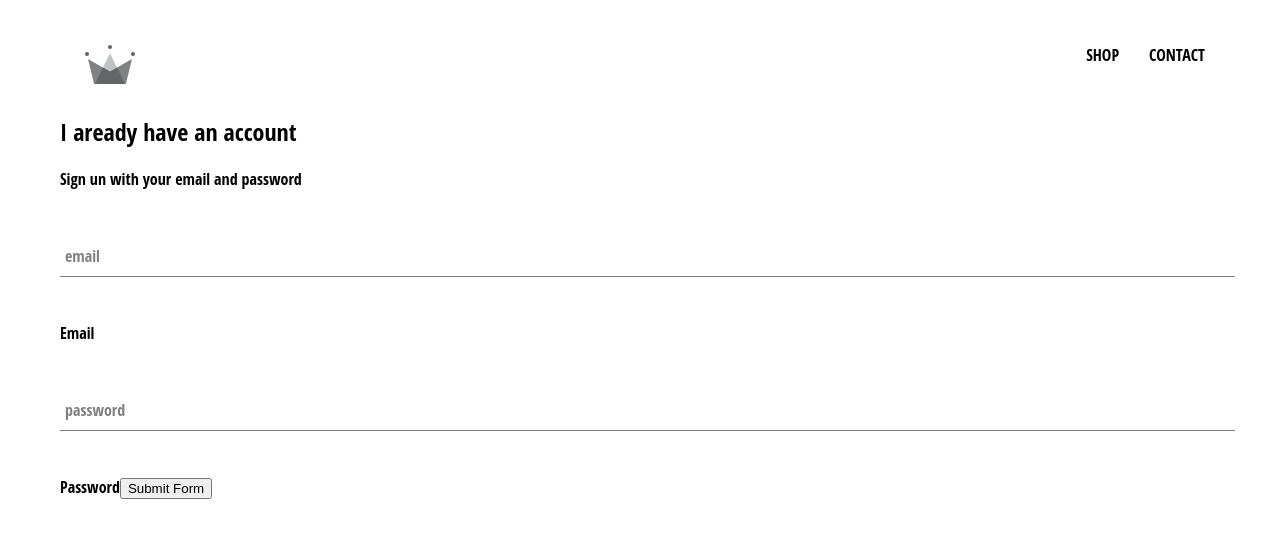
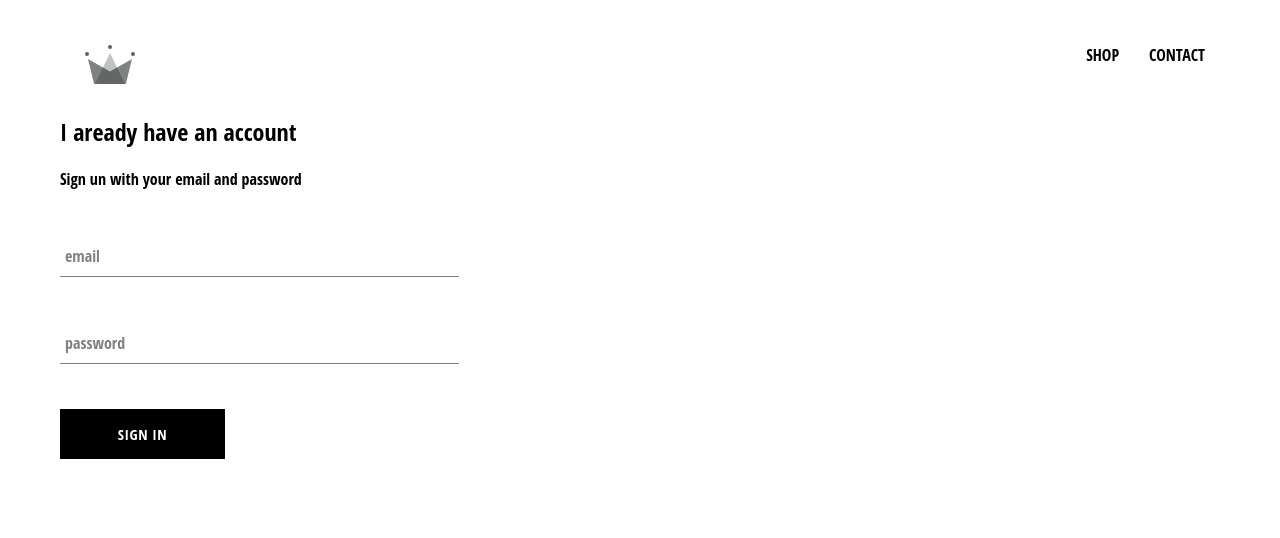
Before and after one commit to sargey18/react-ecomm, a React (Create React App) app in the folder crwn-clothing/: page /signin in a window 1280 px wide. Shown: the top 538 px of the page. Built offline with nearby package versions, Linux system fonts and the light colour scheme.

Commit message:
added the first custom button, linked to the children elements

```diff
--- /dev/null
+++ b/crwn-clothing/src/components/custom-button/custom-button.component.jsx
@@ -0,0 +1,11 @@
+import React from "react";
+
+import './custom-button.styles.scss';
+
+const CustomButton = ({children, ...otherProps}) => (
+    <button className="custom-button" {...otherProps}>
+        {children}
+    </button>
+);
+
+export default CustomButton;
--- /dev/null
+++ b/crwn-clothing/src/components/custom-button/custom-button.styles.scss
@@ -0,0 +1,22 @@
+.custom-button {
+  min-width: 165px;
+  width: auto;
+  height: 50px;
+  letter-spacing: 0.5px;
+  line-height: 50px;
+  padding: 0 35px 0 35px;
+  font-size: 15px;
+  background-color: black;
+  color: white;
+  text-transform: uppercase;
+  font-family: 'Open Sans Condensed';
+  font-weight: bolder;
+  border: none;
+  cursor: pointer;
+
+  &:hover {
+    background-color: white;
+    color: black;
+    border: 1px solid black;
+  }
+}
--- a/crwn-clothing/src/components/sign-in/sign-in.component.jsx
+++ b/crwn-clothing/src/components/sign-in/sign-in.component.jsx
@@ -1,5 +1,6 @@
 import React from "react";
 import FormInput from "../form-input/form-input.component";
+import CustomButton from "../custom-button/custom-button.component";
 import './sign-in.styles.scss';
 
 class SignIn extends React.Component{
@@ -32,11 +33,9 @@
 
                 <form onSubmit={this.handleSubmit}>
                     <FormInput name="email" type="email" value={this.state.email} label='email' handleChange={this.handleChange} required/>
-                    <label>Email</label>
                     <FormInput name="password" type="password" value={this.state.password} label='password' handleChange={this.handleChange} required/>
-                    <label>Password</label>
 
-                    <input type='submit' value="Submit Form"/>
+                    <CustomButton type='submit'>Sign In</CustomButton>
                 </form>
             </div>
         )
--- a/crwn-clothing/src/components/sign-in/sign-in.styles.scss
+++ b/crwn-clothing/src/components/sign-in/sign-in.styles.scss
@@ -0,0 +1,3 @@
+.sign-in {
+    width: 30vw;
+}
```
